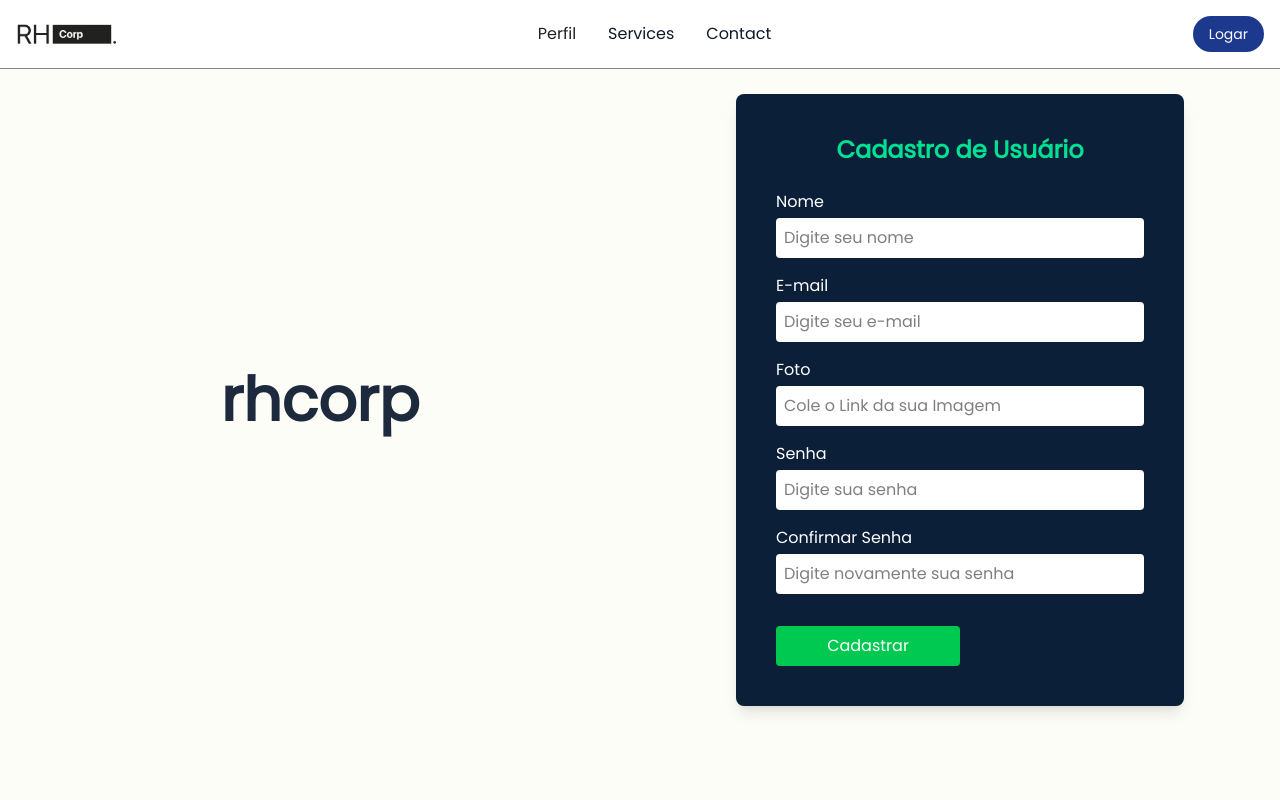
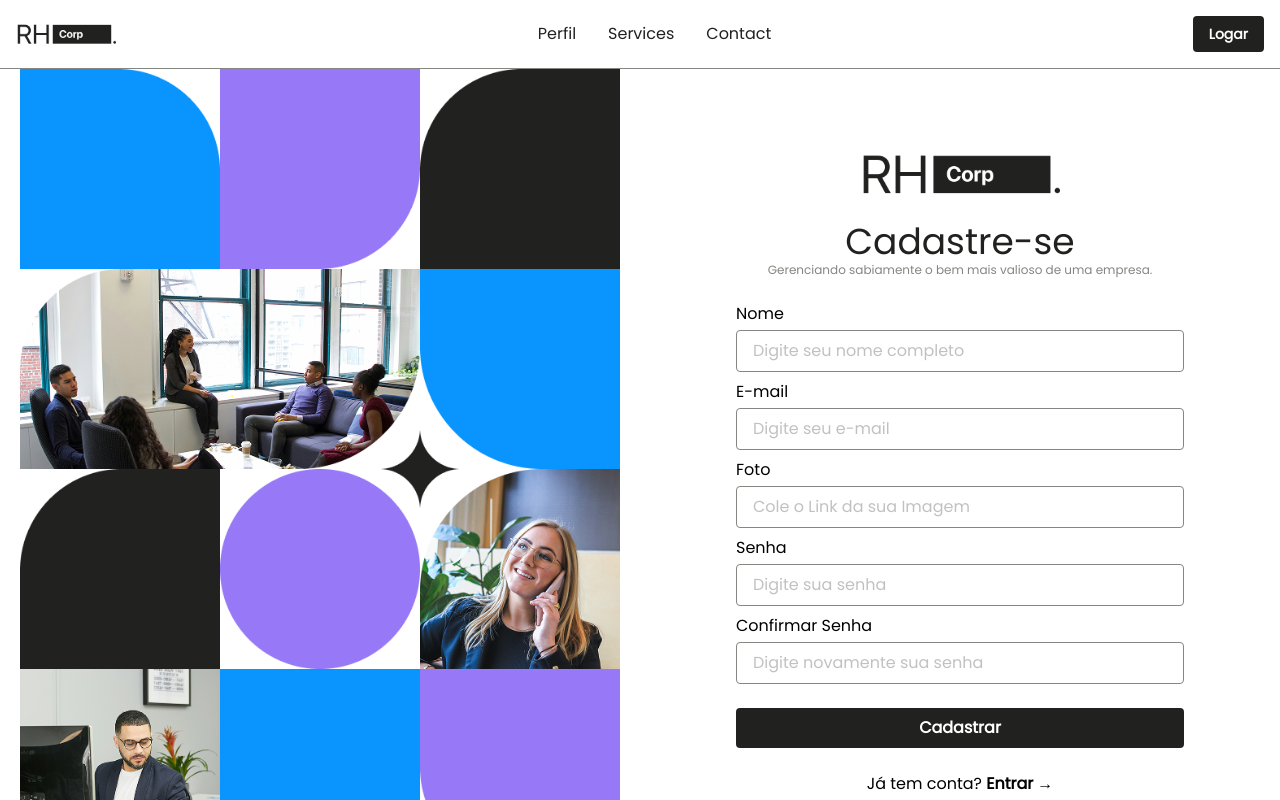
Before and after one commit to wdwf/Aplicativo-Sistema-de-RH-Aplicativo-Sistema-de-RH-FrontEnd, a React (Vite) app: page /cadastro in a window 1280 px wide. Shown: the top 800 px of the page. Built offline with nearby package versions, Linux system fonts and the light colour scheme.

Commit message:
Finalização do Login + Cadastro e atualização da navbar

```diff
--- a/src/App.tsx
+++ b/src/App.tsx
@@ -7,7 +7,7 @@ import Navbar from './components/Navbar'
 import { AuthProvider } from './contexts/AuthContext'
 import 'react-toastify/dist/ReactToastify.css';
 import { ToastContainer } from 'react-toastify'
-import Login from './pages/Login'
+import Login from './pages/login/Login'
 import Cadastro from './pages/cadastro/Cadastro'
 import FormDepartamento from './components/FormDepartamento'
 import ListaDepartamento from './components/ListaDepartamento'
--- a/src/components/Navbar.tsx
+++ b/src/components/Navbar.tsx
@@ -4,34 +4,32 @@ import Logo from "../assets/img/Logo.png"
 function Navbar(){
     return (
 
-    <nav className="bg-white dark:bg-rh-primarygrey fixed w-full z-20 border-b border-rh-secondarygrey  dark:border-rh-secondarygrey">
+    <nav className="bg-white dark:bg-rh-primarygrey  w-full z-20 border-b border-rh-secondarygrey  dark:border-rh-secondarygrey">
     <div className="max-w-screen-xl flex flex-wrap items-center justify-between mx-auto p-4">
        <Link to="/home">
     <img src={Logo} className="h-8 flex items-center space-x-3 rtl:space-x-reverse" alt="Flowbite Logo"/>
     </Link>
     <div className="flex md:order-2 space-x-3 md:space-x-0 rtl:space-x-reverse">
 
-        <Link to="/login" type="button" className="text-white bg-blue-900 hover:bg-blue-850 focus:ring-4 focus:outline-none focus:ring-blue-300 font-medium rounded-4xl text-sm px-4 py-2 text-center dark:bg-blue-950 dark:hover:bg-blue-800 dark:focus:ring-blue-800">Logar</Link>
+        <Link to="/login" type="button" className="text-white bg-rh-primarygrey hover:bg-rh-secondaryblue focus:ring-4 focus:outline-none focus:ring-blue-300 font-semibold rounded text-sm px-4 py-2 text-center dark:hover:bg-rh-secondaryblue">Logar</Link>
         <button data-collapse-toggle="navbar-sticky" type="button" className="inline-flex items-center p-2 w-10 h-10 justify-center text-sm text-gray-500 rounded-lg md:hidden hover:bg-gray-100 focus:outline-none focus:ring-2 focus:ring-gray-200 dark:text-gray-400 dark:hover:bg-gray-700 dark:focus:ring-gray-600" aria-controls="navbar-sticky" aria-expanded="false">
             <span className="sr-only">Open main menu</span>
-            <svg className="w-5 h-5" aria-hidden="true" xmlns="http://www.w3.org/2000/svg" fill="none" viewBox="0 0 17 14">
-                <path stroke= "currentColor" stroke-linecap="round" stroke-linejoin="round" stroke-width="2" d="M1 1h15M1 7h15M1 13h15" />
-            </svg>
         </button>
     </div>
     <div className="items-center justify-between hidden w-full md:flex md:w-auto md:order-1" id="navbar-sticky">
         <ul className="flex flex-col p-4 md:p-0 mt-4 font-medium border border-gray-100 rounded-lg bg-gray-50 md:space-x-8 rtl:space-x-reverse md:flex-row md:mt-0 md:border-0 md:bg-white dark:bg-gray-800 md:dark:bg-gray-900 dark:border-gray-700">
 
         <li className="relative overflow-hidden group">
-            <a href="#" className="block py-2 px-3 text-rh-primarygrey rounded-sm hover:bg-white md:p-0">Perfil</a>
+            <Link to="/perfil" className="block py-2 px-3 text-rh-primarygrey rounded-sm hover:bg-white md:p-0">Perfil</Link>
             <span className="absolute bottom-0 left-0 w-0 h-1 bg-rh-primarygrey transition-all duration-300 group-hover:w-full"></span>
         </li>
-        <li>
-            <Link to="/home"className="block py-2 px-3 text-gray-900 rounded-sm hover:bg-gray-100 md:hover:bg-transparent md:hover:underline md:hover:text-blue-800 md:p-0 md:dark:hover:text-blue-500 dark:text-white dark:hover:bg-gray-700 dark:hover:text-white md:dark:hover:bg-transparent dark:border-gray-700">Services</Link>
+        <li className="relative overflow-hidden group">
+            <Link to="/home"className="block py-2 px-3 text-rh-primarygrey rounded-sm hover:bg-white md:p-0">Services</Link>
+            <span className="absolute bottom-0 left-0 w-0 h-1 bg-rh-primarygrey transition-all duration-300 group-hover:w-full"></span>
         </li>
-        <li className="relative overflow-hidden">
-            <Link to="/home"  className="block py-2 px-3 text-gray-900 rounded-sm hover:bg-gray-100 md:hover:bg-transparent md:hover:underline md:hover:text-blue-800 md:p-0 md:dark:hover:text-blue-500 dark:text-white dark:hover:bg-gray-700 dark:hover:text-white md:dark:hover:bg-transparent dark:border-gray-700">Contact</Link>
-             <span className="absolute bottom-0 left-0 w-0 h-1 bg-cyan-300 transition-all duration-300 group-hover:w-full"></span>
+        <li className="relative overflow-hidden group">
+            <Link to="/home"  className="block py-2 px-3 text-rh-primarygrey rounded-sm hover:bg-white md:p-0">Contact</Link>
+             <span className="absolute bottom-0 left-0 w-0 h-1 bg-rh-primarygrey transition-all duration-300 group-hover:w-full"></span>
 
         </li>
         </ul>
--- a/src/pages/cadastro/Cadastro.tsx
+++ b/src/pages/cadastro/Cadastro.tsx
@@ -1,12 +1,13 @@
-import { useNavigate, useParams } from 'react-router-dom'
-import './Cadastro.css'
+import { Link, useNavigate, useParams } from 'react-router-dom'
 import { ChangeEvent, FormEvent, useContext, useEffect, useState } from 'react'
 import { buscar, cadastrarUsuario } from '../../services/Service'
 import Usuario from '../../models/Usuario'
 import { RotatingLines } from 'react-loader-spinner'
-
 import { AuthContext } from '../../contexts/AuthContext'
 import { ToastAlerta } from '../../utils/ToastAlerta'
+import Bg from "../../assets/img/Bg.png"
+import Bg2 from "../../assets/img/Bg2.png"
+import Logo from "../../assets/img/Logo.png"
 
 function Cadastro() {
 
@@ -75,93 +76,107 @@ const token = usuarioContext.token
 
 
   return (
-    <div className="grid grid-cols-1 lg:grid-cols-2 h-screen bg-[#fdfdf8] font-sans">
+     <div className="flex min-h-screen">
 
 
-      <div className="flex justify-center items-center">
-        <h1 className="text-6xl font-bold text-slate-800">rhcorp</h1>
-      </div>
+        <div className="w-1/2 relative flex items-end justify-center overflow-hidden group ">
+          <img
+           src={Bg}
+            alt="Imagem normal"
+            className="absolute inset-0 w-full h-full object-contain transition-opacity duration-300 opacity-100 group-hover:opacity-0"
+            />
+          <img
+            src={Bg2}
+            alt="Imagem hover"
+            className="absolute inset-0 w-full h-full object-contain transition-opacity duration-300 opacity-0 group-hover:opacity-100"
+            />
+        </div>
 
-      <div className="flex justify-center items-center">
-        <form onSubmit={cadastrarNovoUsuario} className="bg-[#0b1f38] text-white rounded-lg shadow-lg p-10 w-[90%] max-w-md space-y-4">
 
-          <h2 className="text-2xl font-semibold text-[#00e092] mb-6 text-center">
-            Cadastro de Usuário
-          </h2>
+            <div className="w-1/2 bg-white flex flex-col justify-center items-center py-12">
+                <div className="w-full max-w-md">
+                     <div className="flex flex-col mb-4 md:items-center">
+                        <img src={Logo} alt="Logo Rh Corp" className="h-16" />
+                    </div>
 
-          <div className="flex flex-col">
-            <label htmlFor="nome" className="mb-1">Nome</label>
+                    <h1 className="text-rh-primarygrey text-4xl text-center ">Cadastre-se</h1>
+                    <p className="text-rh-secondarygrey text-xs text-center mb-6">Gerenciando sabiamente o bem mais valioso de uma empresa.</p>
+
+
+
+        <form onSubmit={cadastrarNovoUsuario}>
+
+          <div className="mb-2">
+            <label className="block text-text mb-1" htmlFor="usuario">Nome</label>
             <input
               type="text"
               id="nome"
               name="nome"
-              placeholder="Digite seu nome"
-              className="p-2 rounded bg-white text-black"
+              placeholder="Digite seu nome completo"
+              className="w-full px-4 py-2 text-rh-secondarygrey border border-border rounded focus:outline-none focus:ring-2 focus:ring-primary"
               value={usuario.nome}
                 onChange={(e: ChangeEvent<HTMLInputElement>) => atualizarEstado(e)}
             />
           </div>
 
-          <div className="flex flex-col">
-            <label htmlFor="usuario" className="mb-1">E-mail</label>
+          <div className="mb-2">
+            <label htmlFor="usuario" className="block text-text mb-1">E-mail</label>
             <input
               type="email"
               id="usuario"
               name="usuario"
               placeholder="Digite seu e-mail"
-              className="p-2 rounded bg-white text-black"
+              className="w-full px-4 py-2 text-rh-secondarygrey border border-border rounded focus:outline-none focus:ring-2 focus:ring-primary"
               value={usuario.usuario}
                 onChange={(e: ChangeEvent<HTMLInputElement>) => atualizarEstado(e)}
             />
           </div>
-          <div className="flex flex-col">
-            <label htmlFor="foto" className="mb-1">Foto</label>
+          <div className="mb-2">
+            <label htmlFor="foto" className=" block text-text mb-1">Foto</label>
             <input
               type="text"
               id="foto"
               name="foto"
               placeholder="Cole o Link da sua Imagem"
-              className="p-2 rounded bg-white text-black"
+              className="w-full px-4 py-2 text-rh-secondarygrey border border-border rounded focus:outline-none focus:ring-2 focus:ring-primary"
               value={usuario.foto}
                 onChange={(e: ChangeEvent<HTMLInputElement>) => atualizarEstado(e)}
             />
           </div>
 
-          <div className="flex flex-col">
-            <label htmlFor="senha" className="mb-1">Senha</label>
+          <div className="mb-2">
+            <label htmlFor="senha" className="block text-text mb-1">Senha</label>
             <input
               type="password"
               id="senha"
               name="senha"
               placeholder="Digite sua senha"
-              className="p-2 rounded bg-white text-black"
+              className="w-full px-4 py-2 text-rh-secondarygrey border border-border rounded focus:outline-none focus:ring-2 focus:ring-primary"
               value={usuario.senha}
                 onChange={(e: ChangeEvent<HTMLInputElement>) => atualizarEstado(e)}
             />
           </div>
 
-          <div className="flex flex-col">
-            <label htmlFor="confirmarSenha" className="mb-1">Confirmar Senha</label>
+          <div className="mb-6">
+            <label htmlFor="confirmarSenha" className="block text-text mb-1">Confirmar Senha</label>
             <input
               type="password"
               id="confirmarSenha"
               name="confirmarSenha"
               placeholder="Digite novamente sua senha"
-              className="p-2 rounded bg-white text-black"
+              className="w-full px-4 py-2 text-rh-secondarygrey border border-border rounded focus:outline-none focus:ring-2 focus:ring-primary"
               value={confirmaSenha}
                 onChange={(e: ChangeEvent<HTMLInputElement>) =>handleConfirmarSenha(e)}
             />
           </div>
 
-
-          <div className="flex justify-between gap-4 pt-4">
             <button
               type="submit"
-              className="bg-green-500 hover:bg-green-700 text-white py-2 w-1/2 rounded"
+              className="w-full bg-rh-primarygrey text-white font-semibold hover:bg-rh-secondaryblue py-2 rounded transition cursor-pointer"
               disabled={isLoading}
             >
               {isLoading ? <RotatingLines
-                strokeColor="white"
+                strokeColor="grey"
                 strokeWidth="5"
                 animationDuration="0.75"
                 width="24"
@@ -170,12 +185,19 @@ const token = usuarioContext.token
                 <span>Cadastrar</span>
               }
             </button>
-          </div>
 
+                  <p className="text-center text-text-tertiary mt-6">
+                        Já tem conta?{" "}
+                        <Link to="/login" className="text-black font-semibold hover:underline inline-flex items-center gap-1">
+                            Entrar <span>→</span>
+                        </Link>
+                    </p>
         </form>
       </div>
     </div>
+
+
+        </div>
   )
 }
-
-export default Cadastro
+export default Cadastro;
```
Also changed, not shown: src/pages/login/Login.tsx (+8 -7 lines), src/assets/img/Bg.png (renamed from src/assets/img/Cadastro.png), src/assets/img/Bg2.png (renamed from src/assets/img/Cadastro2.png).
